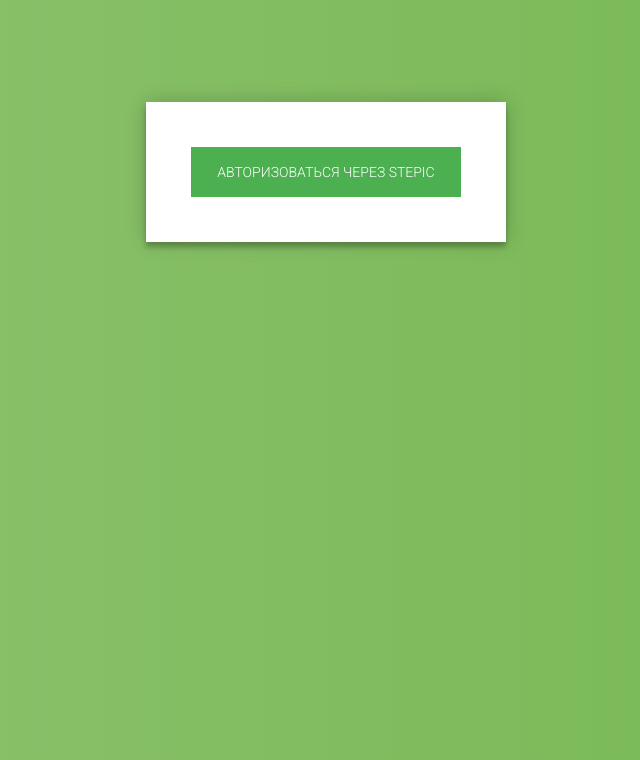
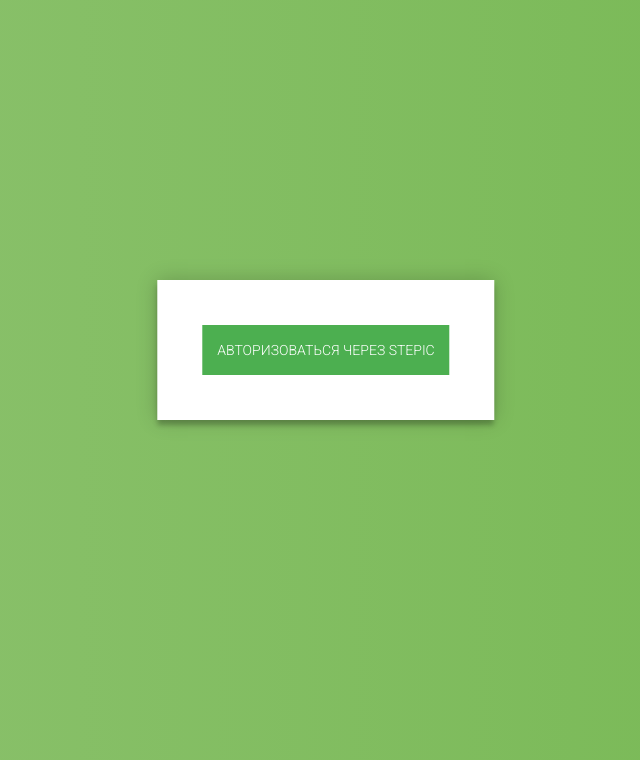
Before and after one commit to moevm/mse_generator_of_test_works_for_Stepik, a Flask app: template templates/index.html in a window 1280 px wide. Shown: the top 760 px of the page, without its empty margins (314-954 px from the left). Run offline with Flask 2, Linux system fonts and the light colour scheme; the template is opened without the code that fills it: most values are stand-ins (such as "Sample title", 1, 10 or a date in 2020); parts of the project's set-up code (start-up, migrations or seed data) failed here and were passed over; some libraries are stand-ins or nearby versions.

Commit message:
Update index.css
display flash-msgs topmiddle and display main frame middle

```diff
--- a/static/css/index.css
+++ b/static/css/index.css
@@ -1,9 +1,11 @@
 @import url(https://fonts.googleapis.com/css?family=Roboto:300);
 
 .login-page {
-  width: 360px;
-  padding: 8% 0 0;
-  margin: auto;
+  top:50%;
+  left:50%;
+  transform:translate(-50%,-50%);
+  -ms-transform:translate(-50%,-50%);
+  position: absolute;
 }
 .form {
   position: relative;
@@ -83,10 +85,11 @@ body {
 }
 
 #flash-msg-container {
-  top:50%;
+  margin-top: 50px;
+  top:0;
   left:50%;
-  transform:translate(-50%,-50%);
-  -ms-transform:translate(-50%,-50%);
+  transform:translate(-50%,0%);
+  -ms-transform:translate(-50%,0%);
   position: absolute;
 }
 
```
